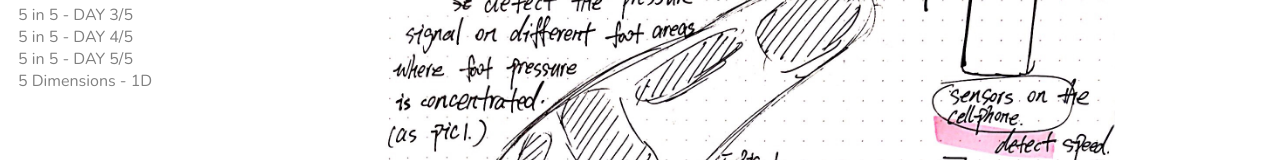
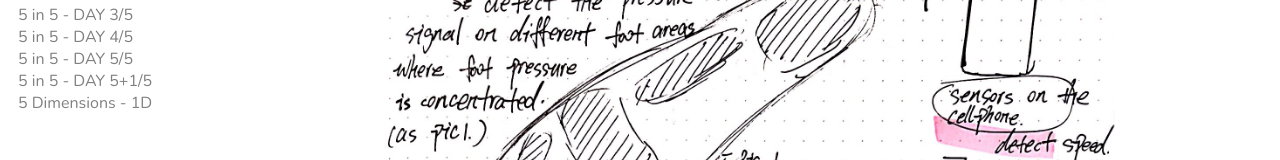
Before and after one commit to zhizhentan/zhizhentan.github.io, a plain HTML site: page day1.html in a window 1280 px wide. Shown: the part 170-330 px from the top of the page. Drawn offline with nearby package versions, Linux system fonts and the light colour scheme.

Commit message:
Add files via upload

```diff
--- a/day1.html
+++ b/day1.html
@@ -54,6 +54,9 @@
 		</li>
 		 <li>
 		 	<a href="day5.html" style=" color: gray;">5 in 5 - DAY 5/5</a>
+		 </li>
+		 <li>
+		 	<a href="day5.html" style=" color: gray;">5 in 5 - DAY 5+1/5</a>
 		 </li>
 <li>
 		 	<a href="1dwriting.html" style=" color: gray; ">5 Dimensions - 1D</a>
```
